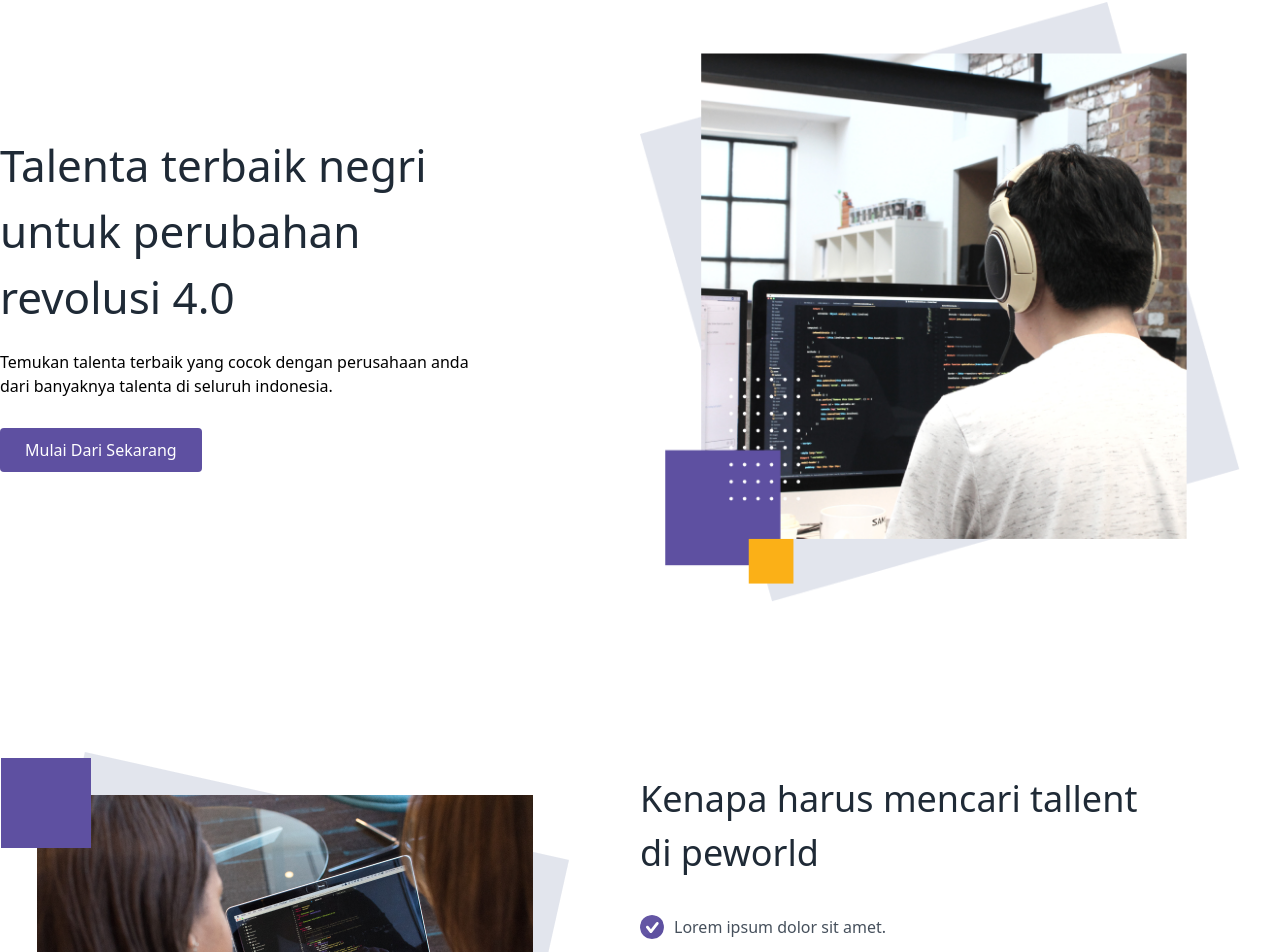
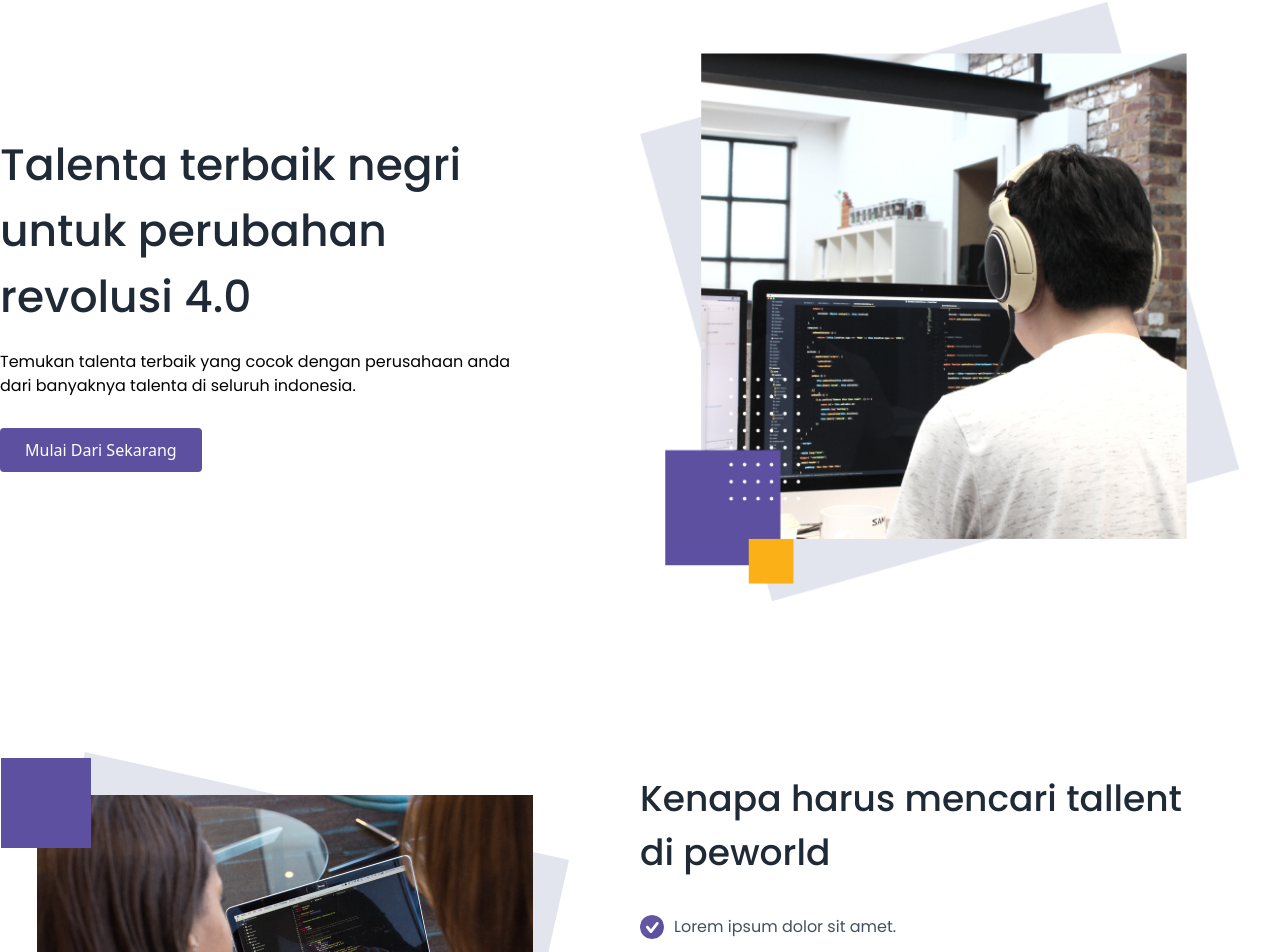
Before and after one commit to Rayaja897/peworld-fe, a Next.js app: page / in a window 1280 px wide. Shown: the part 134-1086 px from the top of the page. Built offline with nearby package versions, Linux system fonts and the light colour scheme.

Commit message:
[UPD] add poppins's font

```diff
--- a/src/styles/globals.scss
+++ b/src/styles/globals.scss
@@ -1,19 +1,27 @@
 @tailwind base;
 @tailwind components;
 @tailwind utilities;
+
+@import url("https://fonts.googleapis.com/css2?family=Poppins:wght@300;400;500;600;700&display=swap");
 @import "./index.scss";
 @import "./variables.scss";
 
-h1{
+h1 {
   font-size: 44px;
   font-weight: 500;
   color: $text-dark;
+  font-family: "Poppins", sans-serif;
 }
 
-h2{
+h2 {
   font-size: 36px;
   font-weight: 500;
   color: $text-dark;
+  font-family: "Poppins", sans-serif;
+}
+
+p {
+  font-family: "Poppins", sans-serif;
 }
 
 .btn-primary {
@@ -44,10 +52,10 @@
   font-weight: 500;
 }
 
-  .text-muted{
+.text-muted {
   color: $text-muted;
 }
 
-  .bg-primary{
+.bg-primary {
   background-color: $primary;
 }
```
Lines whose indentation alone changed are shown as unchanged.
